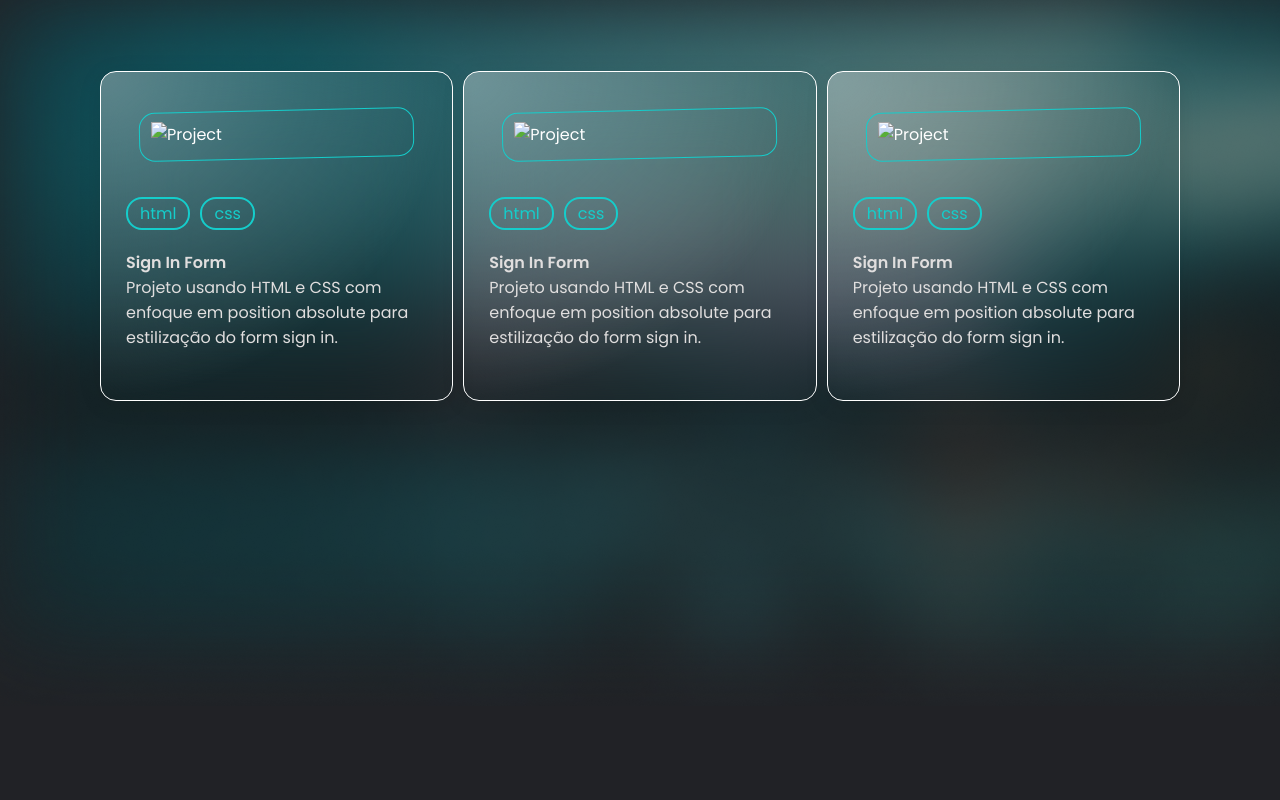
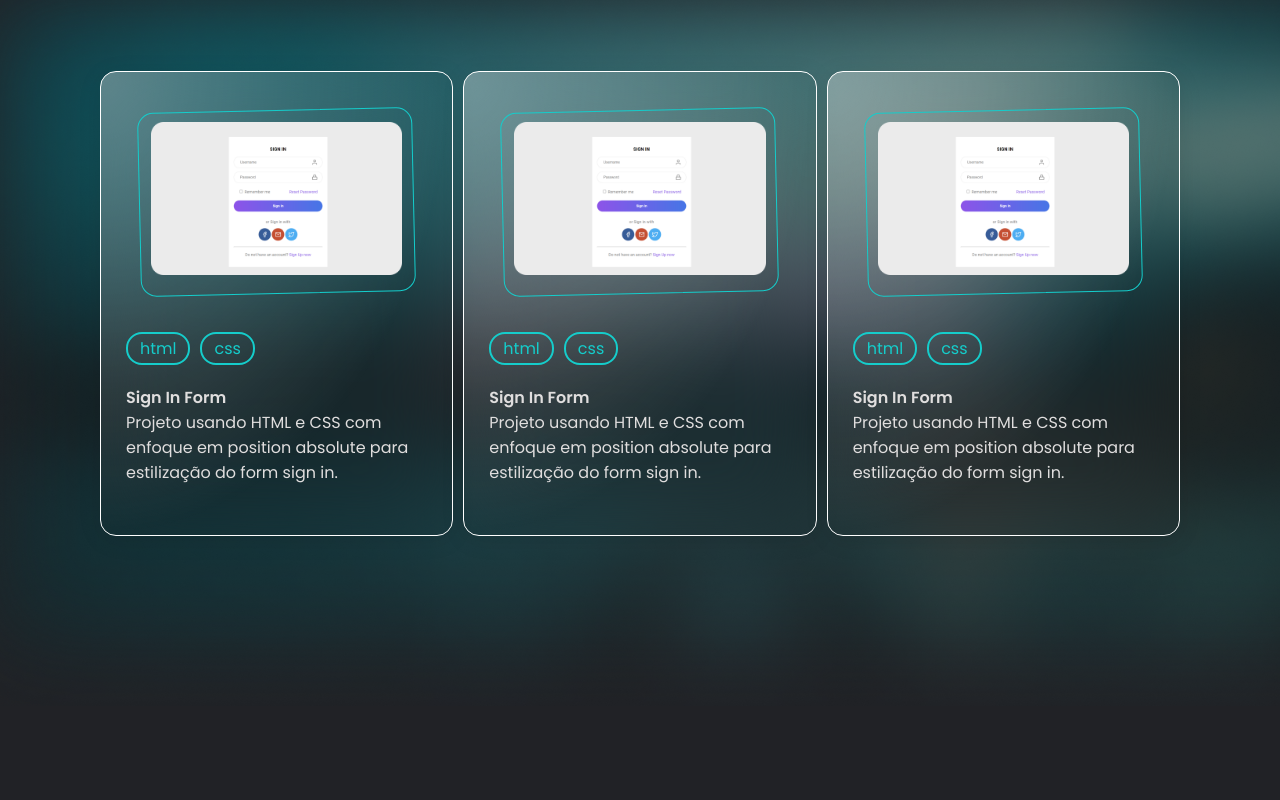
Before and after one commit to isadorw/portfolio-project, a plain HTML site: page index.html in a window 1280 px wide. Shown: the part 2380-3180 px from the top of the page. Drawn offline with nearby package versions, Linux system fonts and the light colour scheme; the site is published under a folder, as on GitHub Pages, so addresses that start at the root find nothing.

Commit message:
image fix

```diff
--- a/index.html
+++ b/index.html
@@ -103,7 +103,7 @@
         <div class="portfolio-card">
           <div class="img-container">
             <div class="line green"></div>
-            <img src="/assets/project.png" alt="Project" />
+            <img src="./assets/project.png" alt="Project" />
           </div>
           <div class="language-container">
             <ul>
@@ -120,7 +120,7 @@
         <div class="portfolio-card">
           <div class="img-container">
             <div class="line green"></div>
-            <img src="/assets/project.png" alt="Project" />
+            <img src="./assets/project.png" alt="Project" />
           </div>
           <div class="language-container">
             <ul>
@@ -137,7 +137,7 @@
         <div class="portfolio-card">
           <div class="img-container">
             <div class="line green"></div>
-            <img src="/assets/project.png" alt="Project" />
+            <img src="./assets/project.png" alt="Project" />
           </div>
           <div class="language-container">
             <ul>
@@ -159,7 +159,7 @@
       <div class="container">
         <img
           class="curriculum-img"
-          src="assets/curriculum.png"
+          src="./assets/curriculum.png"
           alt="Browser Picture"
         />
         <div class="content">
@@ -173,7 +173,7 @@
             <span>Idiomas</span><b>Ingês (intermediário)</b>
           </div>
           <button class="secondary-button">
-            <img src="/assets/save-icon.png" alt="Ícone de salvar" />
+            <img src="./assets/save-icon.png" alt="Ícone de salvar" />
             Baixa meu currículo completo
           </button>
         </div>
```
